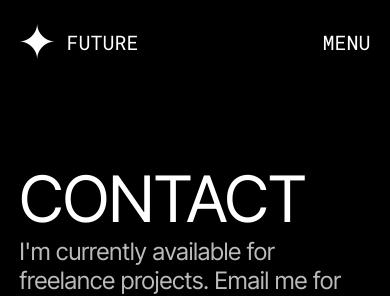
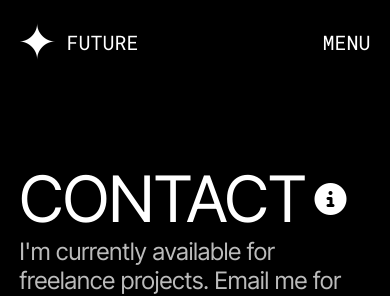
Before and after one commit to AnasIsmai1/Portfolio, an Angular app: page /contact in a window 390 px wide. Shown: the top 296 px of the page. Built offline with nearby package versions, Linux system fonts and the light colour scheme.

Commit message:
Added Contact Details
Added email and phone number for those who prefer to contact me via
other means

```diff
--- a/src/modules/contact/pages/contact.component.html
+++ b/src/modules/contact/pages/contact.component.html
@@ -1,6 +1,9 @@
 <div class="container">
   <div class="left">
-    <h2>Contact</h2>
+    <h2>Contact <button><i class="fa-solid fa-circle-info"></i></button> <span>Contact: <ul>
+      <li>Email: anas.ismail1911 &#64;gmail.com</li>
+      <li>Number: +92 0337211911</li>
+    </ul></span></h2>
     <p>I'm currently available for freelance projects. Email me for inquiries.</p>
 
     <form [formGroup]="registerForm" (ngSubmit)="onSubmit()"
--- a/src/modules/contact/pages/contact.component.scss
+++ b/src/modules/contact/pages/contact.component.scss
@@ -9,8 +9,59 @@
   font-family: "Inter Tight", sans-serif;
 
   h2 {
+    position: relative;
+    display: inline-flex;
+    align-items: center;
+    gap: 0.5rem;
     font-weight: 400;
     font-size: 4rem;
+
+    span {
+      font-weight: 600;
+      visibility: hidden;
+      width: max-content;
+      border-radius: .5rem;
+      font-size: 1.25rem;
+      padding: 1.5rem 2rem;
+      position: absolute;
+      left: 102%;
+      bottom: 90%;
+      background-color: #141414;
+
+      ul {
+        display: flex;
+        flex-direction: column;
+        gap: 0.25rem;
+        margin-top: 0.5rem;
+        font-size: 1rem;
+        list-style: none;
+
+        li {
+          font-weight: 400;
+          color: #ddd;
+          text-transform: none;
+        }
+      }
+    }
+
+    button {
+      cursor: pointer;
+      display: inline-flex;
+      align-items: center;
+      background-color: #000;
+    }
+
+    i {
+      color: #fff;
+      vertical-align: center;
+      font-size: 2rem;
+    }
+
+    &:focus-within {
+      span {
+        visibility: visible;
+      }
+    }
   }
 
   p {
@@ -182,6 +233,15 @@
 
 @media (width < 800px) {
   .container {
+
+    h2 {
+      span {
+        left: 50%;
+        bottom: 100%;
+        padding: 1rem 2rem;
+      }
+    }
+
     form {
       .top-input {
         display: flex;
@@ -203,6 +263,12 @@
 
 @media (width < 500px) {
   .container {
+    h2 {
+      span {
+        left: 25%
+      }
+    }
+
     p {
       font-size: 1.5rem;
     }
--- a/src/modules/contact/pages/contact.component.ts
+++ b/src/modules/contact/pages/contact.component.ts
@@ -1,8 +1,7 @@
 import { isPlatformBrowser } from '@angular/common';
-import { ChangeDetectionStrategy, Component, Inject, OnDestroy, OnInit, PLATFORM_ID } from '@angular/core';
+import { Component, Inject, OnDestroy, OnInit, PLATFORM_ID } from '@angular/core';
 import { FormBuilder, FormGroup, Validators } from '@angular/forms';
 import emailjs from "@emailjs/browser"
-import { TimeInterval } from 'rxjs/internal/operators/timeInterval';
 
 @Component({
   selector: 'app-contact',
```
